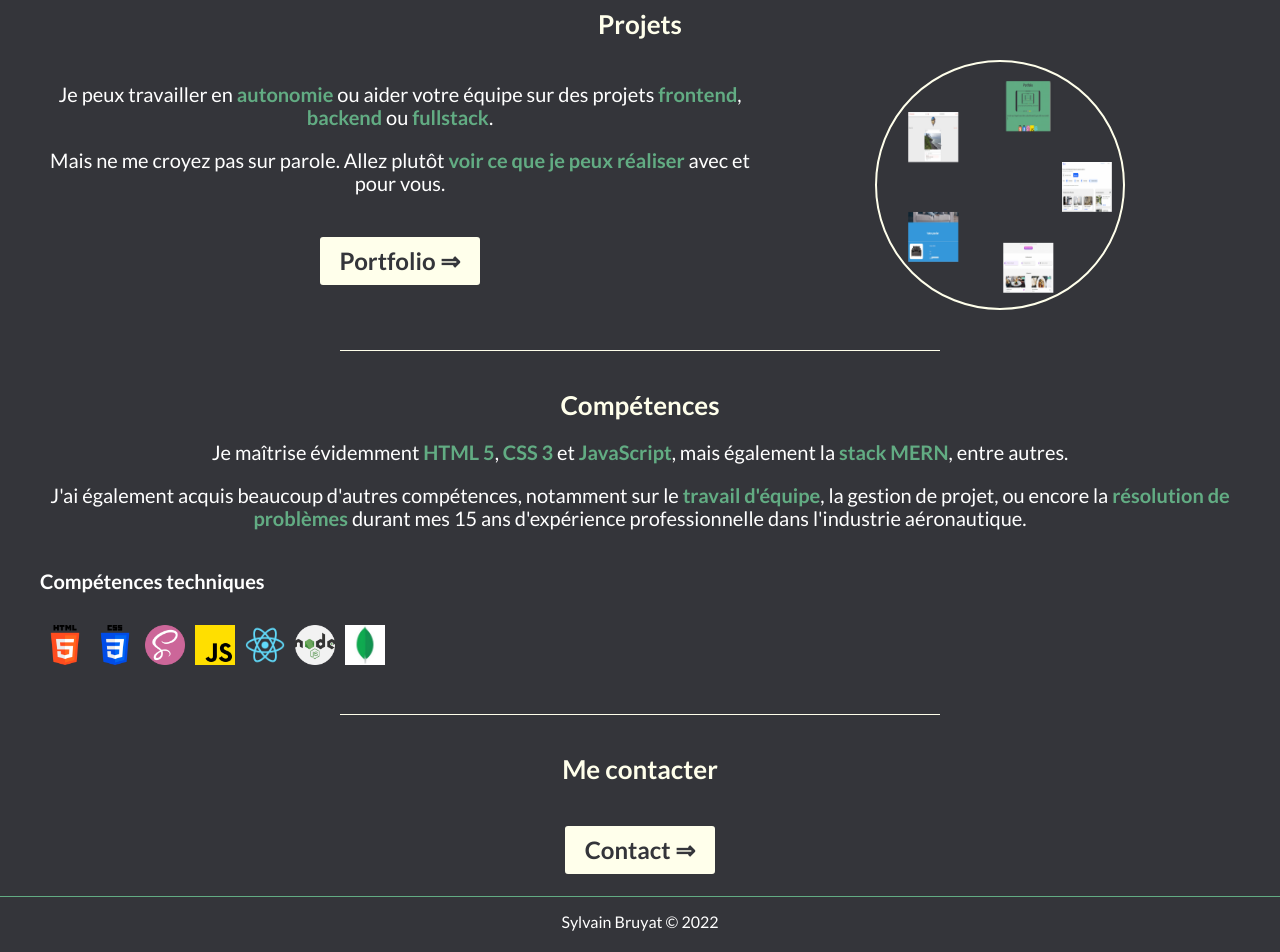
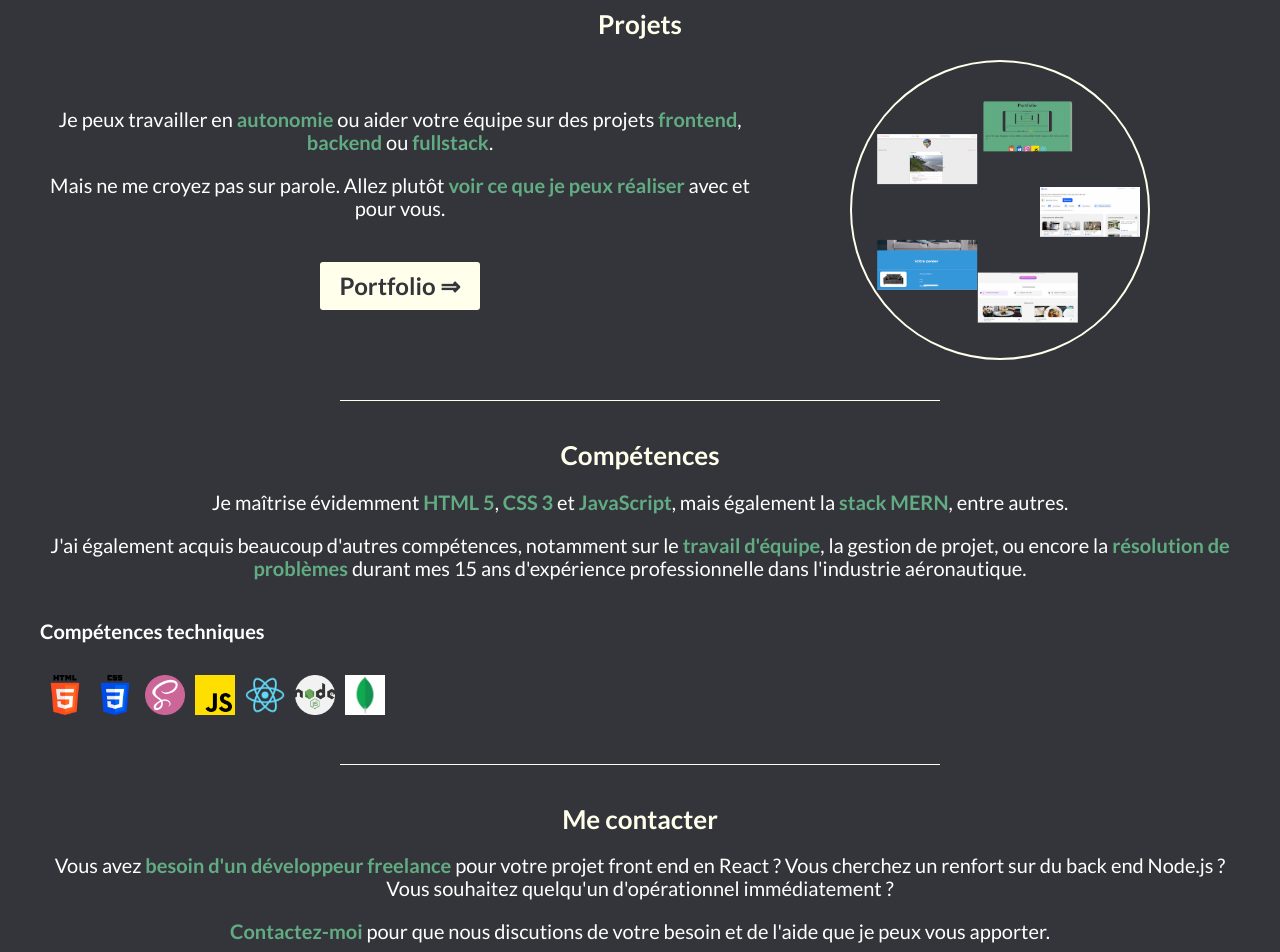
Before and after one commit to SylvainBruyat/portfolio, a React (Create React App) app: page / in a window 1280 px wide. Shown: the part 1180-2132 px from the top of the page. Built offline with nearby package versions, Linux system fonts and the light colour scheme.

Commit message:
Update of size and animation of project pictures and update of text in contact section of page Home

```diff
--- a/src/pages/Home.jsx
+++ b/src/pages/Home.jsx
@@ -70,36 +70,36 @@ export default function Home() {
               <img
                 src={require('../assets/images/booki.webp')}
                 alt="Capture d'écran du site web Booki"
+                width="100px"
                 height="50px"
-                width="50px"
                 className="homepage__projects__picture homepage__projects__picture--1"
               ></img>
               <img
                 src={require('../assets/images/ohmyfood.webp')}
                 alt="Capture d'écran du site web Ohmyfood"
+                width="100px"
                 height="50px"
-                width="50px"
                 className="homepage__projects__picture homepage__projects__picture--2"
               ></img>
               <img
                 src={require('../assets/images/kanap.webp')}
                 alt="Capture d'écran du site web Kanap"
+                width="100px"
                 height="50px"
-                width="50px"
                 className="homepage__projects__picture homepage__projects__picture--3"
               ></img>
               <img
                 src={require('../assets/images/groupomania.webp')}
                 alt="Capture d'écran du site web Groupomania"
+                width="100px"
                 height="50px"
-                width="50px"
                 className="homepage__projects__picture homepage__projects__picture--4"
               ></img>
               <img
                 src={require('../assets/images/portfolio.webp')}
                 alt="Capture d'écran du site web portfolio"
+                width="100px"
                 height="50px"
-                width="50px"
                 className="homepage__projects__picture homepage__projects__picture--5"
               ></img>
             </div>
@@ -151,7 +151,19 @@ export default function Home() {
         </section>
         <section>
           <h3 className="homepage__h3">Me contacter</h3>
-          <p></p>
+          <p>
+            Vous avez{' '}
+            <span className="text-emphasis">
+              besoin d'un développeur freelance
+            </span>{' '}
+            pour votre projet front end en React ? Vous cherchez un renfort sur
+            du back end Node.js ? Vous souhaitez quelqu'un d'opérationnel
+            immédiatement ?
+          </p>
+          <p>
+            <span className="text-emphasis">Contactez-moi</span> pour que nous
+            discutions de votre besoin et de l'aide que je peux vous apporter.
+          </p>
           <p className="homepage__button-wrapper">
             <ButtonLink href="/contact" text="Contact" />
           </p>
--- a/src/styles/pages/_home.scss
+++ b/src/styles/pages/_home.scss
@@ -2,10 +2,10 @@
 
 @keyframes picture-rotation {
   0% {
-    transform: rotate(0deg) translateX(85px) rotate(0deg);
+    transform: rotate(0deg) translateX(90px) rotate(0deg);
   }
   100% {
-    transform: rotate(360deg) translateX(85px) rotate(-360deg);
+    transform: rotate(360deg) translateX(90px) rotate(-360deg);
   }
 }
 
@@ -99,8 +99,8 @@
 
   &__projects__content__pictures {
     position: relative;
-    height: 250px;
-    width: 250px;
+    height: 300px;
+    width: 300px;
     margin: auto;
     border-radius: 50%;
     border: 2px solid vars.$color-tertiary;
@@ -112,16 +112,17 @@
 
   &__projects__picture {
     position: absolute;
-    top: 100px;
-    left: 100px;
+    top: 125px;
+    left: 98px;
     animation: picture-rotation vars.$picture-rotation-duration linear infinite
       paused;
+
     @for $i from 1 through vars.$number-of-homepage-project-pictures {
       &--#{$i} {
         transform: rotate(
             vars.$initial-picture-rotation-angle * ($i - 1) * 1deg
           )
-          translateX(85px)
+          translateX(90px)
           rotate(-(vars.$initial-picture-rotation-angle) * ($i - 1) * 1deg);
         animation-delay: (
           vars.$baseline-picture-rotation-delay -
```
